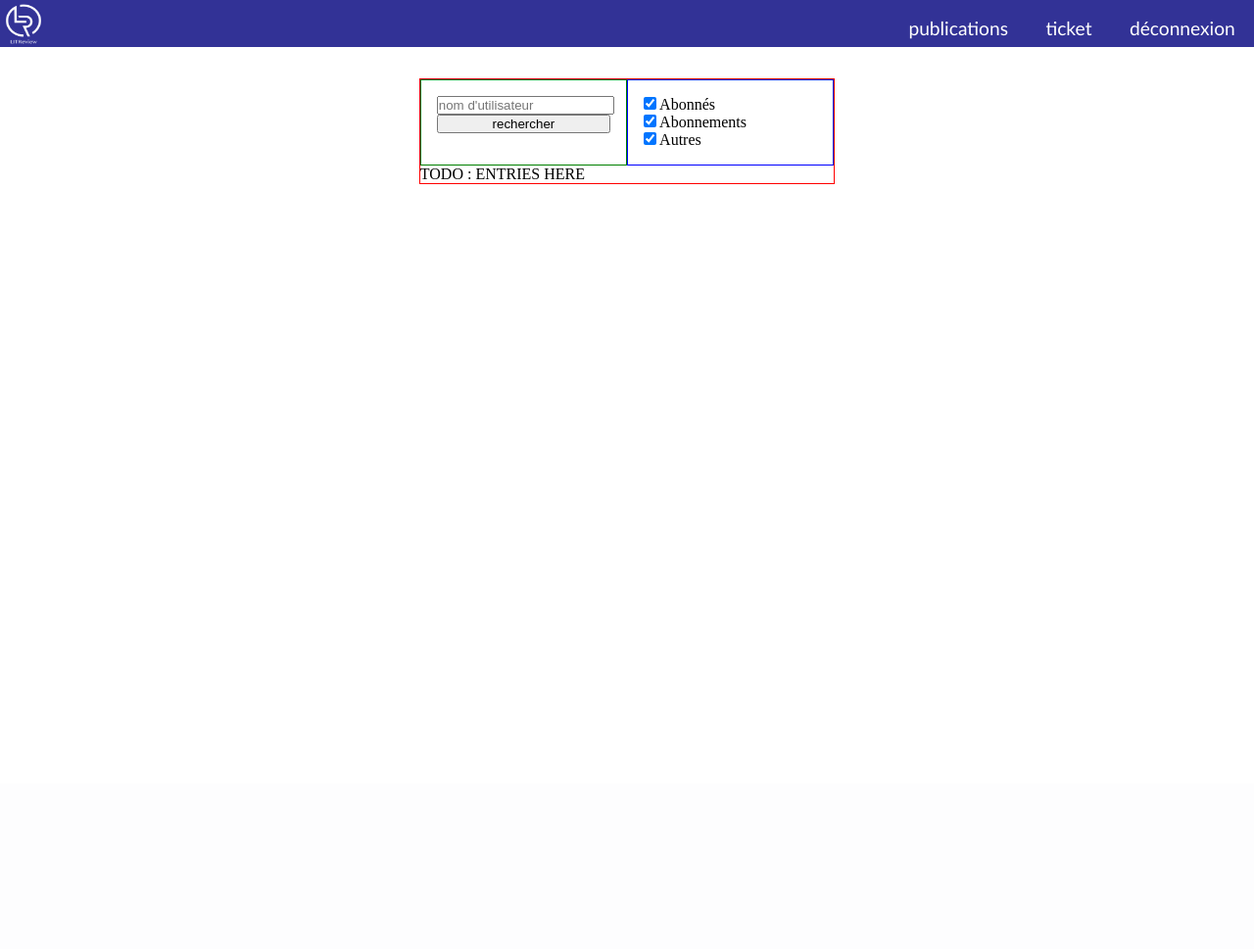
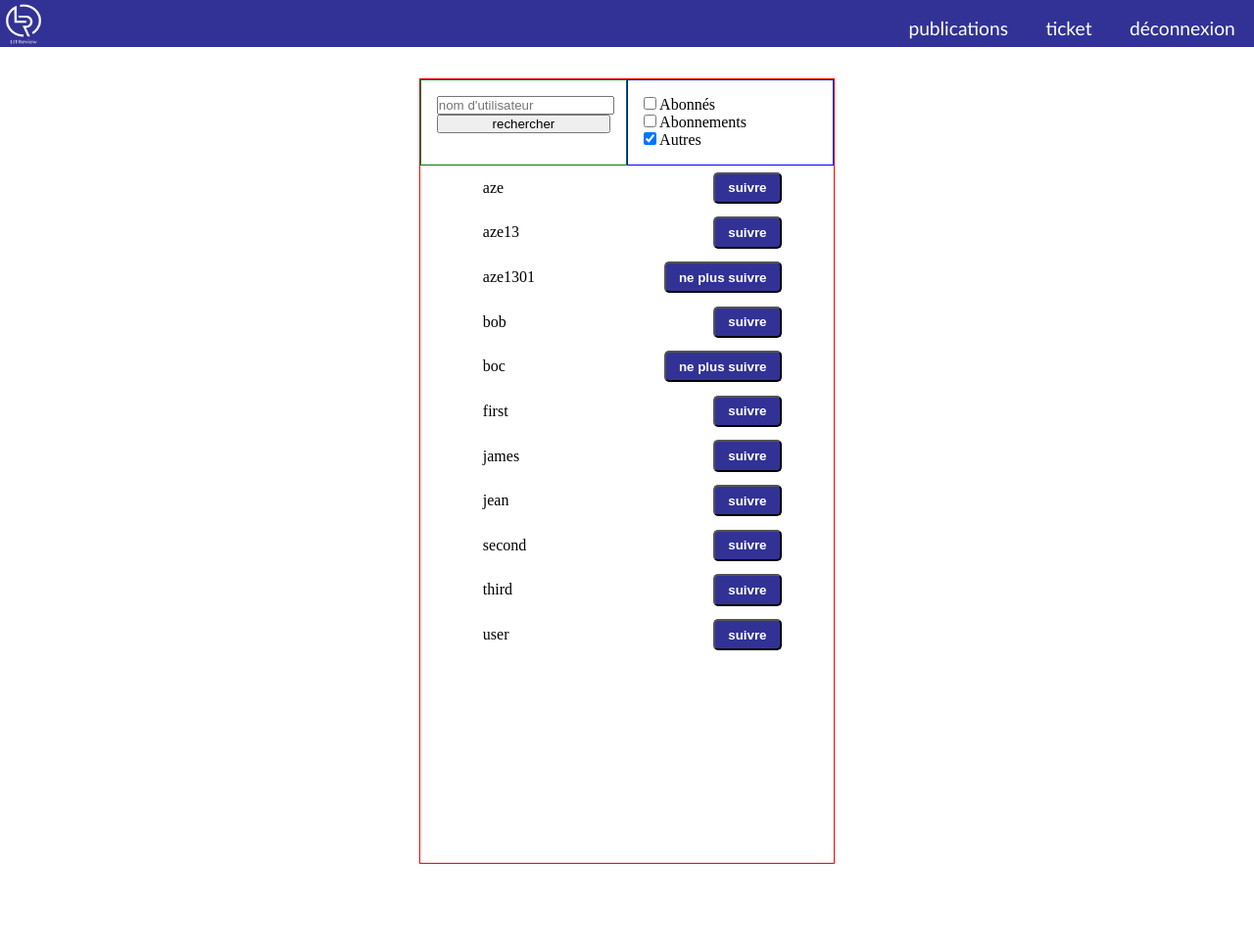
Before and after one commit to evrard1301/lit-review, a Django app: page /social/ in a window 1280 px wide. Shown: the whole page at 98% size. Before the commit the page ends 188 px from the top, so only its background shows below. Run offline with Django 4.2, Linux system fonts and the light colour scheme; a user stored in the database is signed in; data comes from the database, SQL or seed files in the repository; both versions use the stored data as it was after the commit; style sheets or scripts are compiled from the project's sources; some libraries are stand-ins or nearby versions.

Commit message:
Add: social filters.

```diff
--- a/litreview/assets/styles/pages/_social.scss
+++ b/litreview/assets/styles/pages/_social.scss
@@ -1,4 +1,6 @@
 .social_page {
+    display: block;
+    height: 100%;
 
     h1 {
 	margin: 1em;
@@ -7,6 +9,7 @@
 
     .social {
 	display: block;
+	height: 100%;
 	margin: auto;
 	margin-top: 2em;
 	width: 33%;
@@ -40,12 +43,27 @@
 	}
 
 	&__body {
+	    height: 100%;
+
 	    ul {
 		list-style: none;
+		height: 100%;
 
 		li {
-		    .social__body__name {
+		    form {
+			$form-margin: 4em;
 
+			display: flex;
+			align-items: center;
+
+			label {
+			    margin-left: $form-margin;
+			    flex-grow: 1;
+			}
+
+			input[type="submit"] {
+			    margin-right: $form-margin;
+			}
 		    }
 		}
 	    }
--- a/litreview/home/templates/home/social.html
+++ b/litreview/home/templates/home/social.html
@@ -4,26 +4,40 @@
   <div class="social_page">
 
     <div class="social">
-      <form class="social__form" method="post">
+      <form class="social__form">
 	{% csrf_token %}
 	<div class="social__header">
 	  <div class="social__header__search">
-	    <input type="text" placeholder="nom d'utilisateur"/>
+	    <input type="text" name="username" placeholder="nom d'utilisateur"/>
 	    <input type="submit" value="rechercher"/>
 	  </div>
 	  <div class="social__header__filters">
-	    <div><input type="checkbox" checked/> <label>Abonnés</label></div>
-	    <div><input type="checkbox" checked/> <label>Abonnements</label></div>
-	    <div><input type="checkbox" checked/> <label>Autres</label></div>
+	    <div><input name="followers" type="checkbox"/> <label>Abonnés</label></div>
+	    <div><input name="following" type="checkbox"/> <label>Abonnements</label></div>
+	    <div><input name="others" type="checkbox" checked/> <label>Autres</label></div>
 	  </div>
 	</div>
       </form>
 
       <div class="social__body">
 	<ul>
-	  <li>
-	    TODO : ENTRIES HERE
-	  </li>
+	  {% for user_info in users %}
+	    <li>
+	      <form method="post">
+		{% csrf_token %}
+		<label>{{user_info.user.username}}</label>
+
+		{% if user_info.following %}
+		  <input type="hidden" name="user" value="{{user_info.user.id}}"/>
+		  <input class="btn" type="submit" value="ne plus suivre"/>
+		{% else %}
+		  <input type="hidden" name="user" value="{{user_info.user.id}}"/>
+		  <input class="btn" type="submit" value="suivre"/>
+		{% endif %}
+
+	      </form>
+	    </li>
+	  {% endfor %}
 	</ul>
       </div>
     </div>
--- a/litreview/home/views.py
+++ b/litreview/home/views.py
@@ -1,8 +1,10 @@
-from django.shortcuts import render
+from django.shortcuts import render, redirect, get_object_or_404
 from django.views import View
 from django.contrib.auth.mixins import LoginRequiredMixin
 from django.core.paginator import Paginator
+from . import models
 from publication import models as pub_models
+from authentication import models as auth_models
 
 
 class MePage(LoginRequiredMixin, View):
@@ -46,5 +48,65 @@ class MePage(LoginRequiredMixin, View):
 
 class SocialPage(LoginRequiredMixin, View):
     def get(self, request):
+        search = request.GET.get('username', '')
+        users = auth_models.User.objects.all()
+        users = filter(lambda u: u.username[:len(search)] == search, users)
+
+        users = [{
+            'user': u,
+            'following': models.UserFollows.objects.filter(
+                user=request.user,
+                followed_user=u
+            ).all(),
+            'followers': models.UserFollows.objects.filter(
+                user=u,
+                followed_user=request.user
+            ).all()
+        } for u in users]
+
+        filtered_users = []
+
+        show_following = request.GET.get('following', '') != ''
+
+        if show_following:
+            filtered_users.extend(
+                filter(lambda u: len(u['following']) == 1, users)
+            )
+
+        show_followers = request.GET.get('followers', '') != ''
+
+        if show_followers:
+            filtered_users.extend(
+                filter(lambda u: len(u['followers']) == 1, users)
+            )
+
+        show_others = request.GET.get('others', '') != ''
+
+        if show_others or (
+                not show_followers and not show_following and not show_others
+        ):
+            filtered_users = users
+
+        filtered_users = sorted(filtered_users,
+                                key=lambda u: u['user'].username)
         return render(request, 'home/social.html', {
+            'users': [
+                f for f in filtered_users
+                if f['user'].id != request.user.id
+            ]
         })
+
+    def post(self, request):
+        followed = get_object_or_404(auth_models.User, id=request.POST['user'])
+
+        follows = models.UserFollows.objects.filter(user=request.user,
+                                                    followed_user=followed)
+
+        if len(follows.all()) == 0:
+            models.UserFollows.objects.create(user=request.user,
+                                              followed_user=followed)
+        else:
+            for f in follows.all():
+                f.delete()
+
+        return redirect('social')
--- a/litreview/publication/templates/publication/ticket_review.html
+++ b/litreview/publication/templates/publication/ticket_review.html
@@ -25,7 +25,9 @@
 
       <div class="ticket_review__review">
 	<h2>Ma critique</h2>
-	<form method="post">
+	<form
+	  class="centered_form"
+	  method="post">
 	  {% csrf_token %}
 	  {% include 'form.html' with form=form %}
 	  <input type="submit" value="Publier"/>
```
Also changed, not shown: litreview/db.sqlite3.
